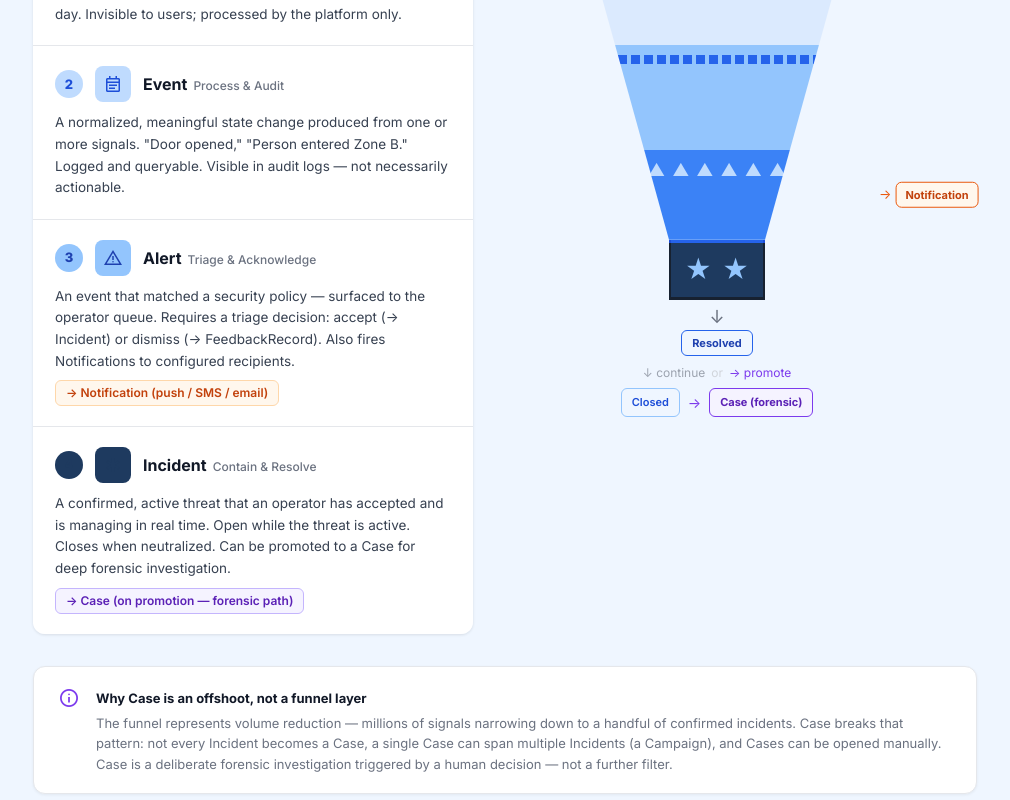
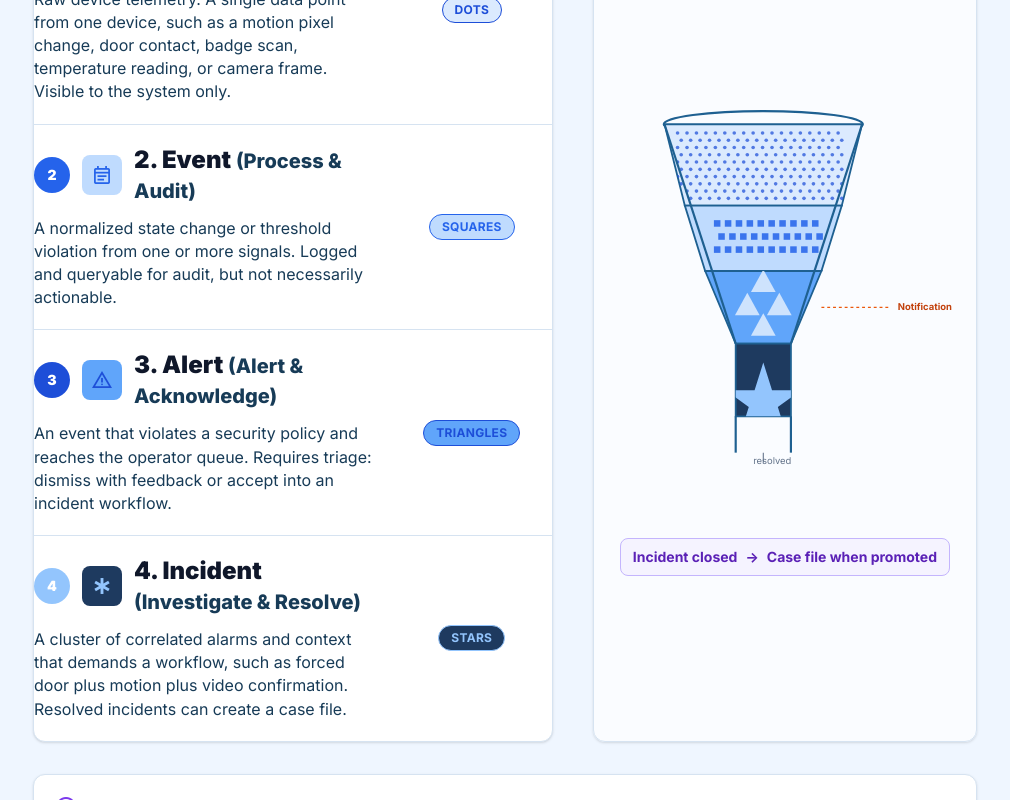
Before and after one commit to bgeorge-een/project-agora-v3, a Next.js app: page / in a window 1280 px wide. Shown: the part 7440-8240 px from the top of the page, without its empty margins (255-1265 px from the left). Built offline with nearby package versions, Linux system fonts and the light colour scheme.

Commit message:
Align signal hierarchy funnel layers

```diff
--- a/components/prd/SignalFunnelDiagram.tsx
+++ b/components/prd/SignalFunnelDiagram.tsx
@@ -1,251 +1,6 @@
 import SectionHeader from '@/components/ui/SectionHeader'
 
-/* ── Particle shapes ──────────────────────────────────────── */
-
-function Dots({ count, color }: { count: number; color: string }) {
-  return (
-    <div style={{ display: 'flex', flexWrap: 'wrap', gap: 3, padding: '10px 12px' }}>
-      {Array.from({ length: count }).map((_, i) => (
-        <div
-          key={i}
-          style={{ width: 5, height: 5, borderRadius: '50%', background: color, flexShrink: 0 }}
-        />
-      ))}
-    </div>
-  )
-}
-
-function Squares({ count, color }: { count: number; color: string }) {
-  return (
-    <div style={{ display: 'flex', flexWrap: 'wrap', gap: 4, padding: '10px 12px' }}>
-      {Array.from({ length: count }).map((_, i) => (
-        <div key={i} style={{ width: 9, height: 9, background: color, flexShrink: 0 }} />
-      ))}
-    </div>
-  )
-}
-
-function Triangles({ count, color }: { count: number; color: string }) {
-  return (
-    <div
-      style={{
-        display: 'flex',
-        flexWrap: 'wrap',
-        gap: 7,
-        padding: '12px 10px',
-        alignItems: 'center',
-        justifyContent: 'center',
-      }}
-    >
-      {Array.from({ length: count }).map((_, i) => (
-        <span key={i} style={{ fontSize: 17, color, lineHeight: 1 }}>
-          ▲
-        </span>
-      ))}
-    </div>
-  )
-}
-
-function Stars({ count, color }: { count: number; color: string }) {
-  return (
-    <div
-      style={{
-        display: 'flex',
-        gap: 10,
-        padding: '14px 8px',
-        alignItems: 'center',
-        justifyContent: 'center',
-      }}
-    >
-      {Array.from({ length: count }).map((_, i) => (
-        <span key={i} style={{ fontSize: 26, color, lineHeight: 1 }}>
-          ★
-        </span>
-      ))}
-    </div>
-  )
-}
-
-/* ── Funnel graphic ───────────────────────────────────────── */
-
-function FunnelGraphic() {
-  const TUBE_W = '32%'
-
-  return (
-    <div style={{ position: 'relative', width: 300, userSelect: 'none' }}>
-      {/* ── Main funnel: Signal + Event + Alert ── */}
-      <div
-        style={{
-          clipPath: 'polygon(4% 0%, 96% 0%, 66% 100%, 34% 100%)',
-          filter: 'drop-shadow(0 3px 10px rgba(37,99,235,0.18))',
-        }}
-      >
-        {/* Signal */}
-        <div style={{ background: '#DBEAFE', height: 130, overflow: 'hidden' }}>
-          <Dots count={52} color="#93C5FD" />
-        </div>
-        {/* Event */}
-        <div style={{ background: '#93C5FD', height: 105, overflow: 'hidden' }}>
-          <Squares count={24} color="#2563EB" />
-        </div>
-        {/* Alert */}
-        <div style={{ background: '#3B82F6', height: 90, overflow: 'hidden' }}>
-          <Triangles count={10} color="#BFDBFE" />
-        </div>
-      </div>
-
-      {/* ── Neck connector ── */}
-      <div
-        style={{
-          width: TUBE_W,
-          margin: '0 auto',
-          height: 3,
-          background: '#2563EB',
-          borderLeft: '2px solid #1D4ED8',
-          borderRight: '2px solid #1D4ED8',
-        }}
-      />
-
-      {/* ── Tube: Incident ── */}
-      <div
-        style={{
-          width: TUBE_W,
-          margin: '0 auto',
-          background: '#1E3A5F',
-          borderLeft: '2px solid #172130',
-          borderRight: '2px solid #172130',
-        }}
-      >
-        <Stars count={2} color="#93C5FD" />
-      </div>
-
-      {/* ── Tube bottom cap ── */}
-      <div
-        style={{
-          width: TUBE_W,
-          margin: '0 auto',
-          height: 3,
-          background: '#172130',
-        }}
-      />
-
-      {/* ── Below: Incident resolved branch ── */}
-      <div
-        style={{
-          width: TUBE_W,
-          margin: '0 auto',
-          display: 'flex',
-          flexDirection: 'column',
-          alignItems: 'center',
-          paddingTop: 8,
-          gap: 4,
-        }}
-      >
-        <span style={{ color: '#6B7280', fontSize: 18, lineHeight: 1 }}>↓</span>
-        <div
-          style={{
-            background: '#EFF6FF',
-            border: '1.5px solid #2563EB',
-            borderRadius: 6,
-            padding: '4px 10px',
-            fontSize: 11,
-            fontWeight: 700,
-            color: '#1E40AF',
-            whiteSpace: 'nowrap',
-          }}
-        >
-          Resolved
-        </div>
-      </div>
-
-      {/* ── Case offshoot ── */}
-      <div
-        style={{
-          display: 'flex',
-          alignItems: 'center',
-          justifyContent: 'center',
-          gap: 6,
-          marginTop: 8,
-        }}
-      >
-        <span style={{ color: '#9CA3AF', fontSize: 12 }}>↓ continue</span>
-        <span style={{ color: '#D1D5DB', fontSize: 12 }}>or</span>
-        <span style={{ color: '#7C3AED', fontSize: 12 }}>→ promote</span>
-      </div>
-      <div
-        style={{
-          display: 'flex',
-          alignItems: 'center',
-          justifyContent: 'center',
-          gap: 8,
-          marginTop: 6,
-        }}
-      >
-        <div
-          style={{
-            background: '#EFF6FF',
-            border: '1.5px solid #93C5FD',
-            borderRadius: 6,
-            padding: '5px 10px',
-            fontSize: 11,
-            fontWeight: 600,
-            color: '#1D4ED8',
-            whiteSpace: 'nowrap',
-          }}
-        >
-          Closed
-        </div>
-        <span style={{ color: '#7C3AED', fontSize: 14 }}>→</span>
-        <div
-          style={{
-            background: '#F5F3FF',
-            border: '1.5px solid #7C3AED',
-            borderRadius: 6,
-            padding: '5px 10px',
-            fontSize: 11,
-            fontWeight: 700,
-            color: '#5B21B6',
-            whiteSpace: 'nowrap',
-          }}
-        >
-          Case (forensic)
-        </div>
-      </div>
-
-      {/* ── Notification offshoot label ── */}
-      {/* Positioned at the right of the Alert layer: top of funnel body = 0, Alert starts at 130+105=235px */}
-      <div
-        style={{
-          position: 'absolute',
-          top: 235 + 45, // midpoint of Alert section (90px tall)
-          right: -12,
-          transform: 'translate(100%, -50%)',
-          display: 'flex',
-          alignItems: 'center',
-          gap: 4,
-        }}
-      >
-        <span style={{ color: '#EA580C', fontSize: 13 }}>→</span>
-        <div
-          style={{
-            background: '#FFF7ED',
-            border: '1.5px solid #EA580C',
-            borderRadius: 6,
-            padding: '4px 9px',
-            fontSize: 11,
-            fontWeight: 700,
-            color: '#C2410C',
-            whiteSpace: 'nowrap',
-          }}
-        >
-          Notification
-        </div>
-      </div>
-    </div>
-  )
-}
-
-/* ── Layer icons ──────────────────────────────────────────── */
+type Shape = 'dots' | 'squares' | 'triangles' | 'stars'
 
 interface Layer {
   num: number
@@ -253,9 +8,12 @@ interface Layer {
   label: string
   sub: string
   description: string
-  accentBg: string
-  accentColor: string
-  sideNote?: { label: string; color: string; bg: string; border: string }
+  shape: Shape
+  shapeCount: number
+  bg: string
+  accent: string
+  funnelPath: string
+  note?: string
 }
 
 const LAYERS: Layer[] = [
@@ -265,9 +23,12 @@ const LAYERS: Layer[] = [
     label: 'Signal',
     sub: 'Ingest & Log',
     description:
-      'Raw device telemetry. One data point from one device — a motion pixel change, door contact, badge scan. Millions per day. Invisible to users; processed by the platform only.',
-    accentBg: '#DBEAFE',
-    accentColor: '#1E40AF',
+      'Raw device telemetry. A single data point from one device, such as a motion pixel change, door contact, badge scan, temperature reading, or camera frame. Visible to the system only.',
+    shape: 'dots',
+    shapeCount: 180,
+    bg: '#DBEAFE',
+    accent: '#1D4ED8',
+    funnelPath: 'M64 0 H336 L308 112 H92 Z',
   },
   {
     num: 2,
@@ -275,194 +36,239 @@ const LAYERS: Layer[] = [
     label: 'Event',
     sub: 'Process & Audit',
     description:
-      'A normalized, meaningful state change produced from one or more signals. "Door opened," "Person entered Zone B." Logged and queryable. Visible in audit logs — not necessarily actionable.',
-    accentBg: '#BFDBFE',
-    accentColor: '#1D4ED8',
+      'A normalized state change or threshold violation from one or more signals. Logged and queryable for audit, but not necessarily actionable.',
+    shape: 'squares',
+    shapeCount: 30,
+    bg: '#BFDBFE',
+    accent: '#2563EB',
+    funnelPath: 'M92 112 H308 L280 202 H120 Z',
   },
   {
     num: 3,
     icon: 'warning',
     label: 'Alert',
-    sub: 'Triage & Acknowledge',
+    sub: 'Alert & Acknowledge',
     description:
-      'An event that matched a security policy — surfaced to the operator queue. Requires a triage decision: accept (→ Incident) or dismiss (→ FeedbackRecord). Also fires Notifications to configured recipients.',
-    accentBg: '#93C5FD',
-    accentColor: '#1E40AF',
-    sideNote: {
-      label: '→ Notification (push / SMS / email)',
-      color: '#C2410C',
-      bg: '#FFF7ED',
-      border: '#FED7AA',
-    },
+      'An event that violates a security policy and reaches the operator queue. Requires triage: dismiss with feedback or accept into an incident workflow.',
+    shape: 'triangles',
+    shapeCount: 4,
+    bg: '#60A5FA',
+    accent: '#1D4ED8',
+    funnelPath: 'M120 202 H280 L238 302 H162 Z',
+    note: 'Notification',
   },
   {
     num: 4,
     icon: 'emergency',
     label: 'Incident',
-    sub: 'Contain & Resolve',
+    sub: 'Investigate & Resolve',
     description:
-      'A confirmed, active threat that an operator has accepted and is managing in real time. Open while the threat is active. Closes when neutralized. Can be promoted to a Case for deep forensic investigation.',
-    accentBg: '#1E3A5F',
-    accentColor: '#BFDBFE',
-    sideNote: {
-      label: '→ Case (on promotion — forensic path)',
-      color: '#5B21B6',
-      bg: '#F5F3FF',
-      border: '#C4B5FD',
-    },
+      'A cluster of correlated alarms and context that demands a workflow, such as forced door plus motion plus video confirmation. Resolved incidents can create a case file.',
+    shape: 'stars',
+    shapeCount: 1,
+    bg: '#1E3A5F',
+    accent: '#93C5FD',
+    funnelPath: 'M162 302 H238 V402 H162 Z',
   },
 ]
 
-/* ── Main export ──────────────────────────────────────────── */
+function LayerShapes({ layer }: { layer: Layer }) {
+  if (layer.shape === 'dots') {
+    return (
+      <g>
+        {Array.from({ length: layer.shapeCount }).map((_, i) => {
+          const row = Math.floor(i / 18)
+          const col = i % 18
+          const x = 82 + col * 13 + ((row % 2) * 5)
+          const y = 12 + row * 10
+          return <circle key={i} cx={x} cy={y} r="2.5" fill={layer.accent} opacity="0.72" />
+        })}
+      </g>
+    )
+  }
+
+  if (layer.shape === 'squares') {
+    return (
+      <g>
+        {Array.from({ length: layer.shapeCount }).map((_, i) => {
+          const row = Math.floor(i / 10)
+          const col = i % 10
+          const x = 132 + col * 15 + ((row % 2) * 6)
+          const y = 132 + row * 18
+          return <rect key={i} x={x} y={y} width="9" height="9" fill={layer.accent} opacity="0.86" />
+        })}
+      </g>
+    )
+  }
+
+  if (layer.shape === 'triangles') {
+    return (
+      <g>
+        {[
+          [178, 248],
+          [222, 248],
+          [200, 216],
+          [200, 276],
+        ].map(([x, y], i) => (
+          <path
+            key={i}
+            d={`M${x} ${y - 16} L${x - 17} ${y + 15} H${x + 17} Z`}
+            fill="#DBEAFE"
+            opacity="0.9"
+          />
+        ))}
+      </g>
+    )
+  }
+
+  return (
+    <g>
+      <path
+        d="M200 328 L212 366 H252 L220 389 L232 428 L200 404 L168 428 L180 389 L148 366 H188 Z"
+        fill={layer.accent}
+      />
+    </g>
+  )
+}
+
+function FunnelBand({ layer }: { layer: Layer }) {
+  return (
+    <g>
+      <path d={layer.funnelPath} fill={layer.bg} stroke="#1E6091" strokeWidth="2.5" />
+      <clipPath id={`clip-${layer.num}`}>
+        <path d={layer.funnelPath} />
+      </clipPath>
+      <g clipPath={`url(#clip-${layer.num})`}>
+        <LayerShapes layer={layer} />
+      </g>
+    </g>
+  )
+}
+
+function FunnelGraphic() {
+  return (
+    <div className="relative">
+      <svg
+        viewBox="0 0 460 470"
+        className="h-[470px] w-full max-w-[520px]"
+        role="img"
+        aria-label="Funnel reducing raw signals into events, alerts, and incidents"
+      >
+        <ellipse cx="200" cy="0" rx="137" ry="18" fill="none" stroke="#1E6091" strokeWidth="3" />
+        {LAYERS.map((layer) => (
+          <FunnelBand key={layer.num} layer={layer} />
+        ))}
+
+        <line x1="64" y1="0" x2="162" y2="302" stroke="#1E6091" strokeWidth="3" />
+        <line x1="336" y1="0" x2="238" y2="302" stroke="#1E6091" strokeWidth="3" />
+        <line x1="162" y1="402" x2="162" y2="452" stroke="#1E6091" strokeWidth="3" />
+        <line x1="238" y1="402" x2="238" y2="452" stroke="#1E6091" strokeWidth="3" />
+
+        <line x1="280" y1="252" x2="374" y2="252" stroke="#EA580C" strokeWidth="1.5" strokeDasharray="4 4" />
+        <text x="385" y="256" fill="#C2410C" fontSize="13" fontWeight="700">
+          Notification
+        </text>
+
+        <line x1="200" y1="452" x2="200" y2="466" stroke="#64748B" strokeWidth="1.5" />
+        <text x="186" y="468" fill="#64748B" fontSize="13">
+          resolved
+        </text>
+      </svg>
+
+      <div className="mt-2 flex justify-center">
+        <div className="inline-flex items-center gap-2 rounded-lg border border-[#C4B5FD] bg-[#F5F3FF] px-3 py-2 text-sm font-bold text-[#5B21B6]">
+          <span>Incident closed</span>
+          <span aria-hidden>→</span>
+          <span>Case file when promoted</span>
+        </div>
+      </div>
+    </div>
+  )
+}
+
+function LayerRow({ layer }: { layer: Layer }) {
+  return (
+    <div className="grid min-h-[112px] grid-cols-[minmax(0,1fr)_160px] items-center gap-5 border-b border-[#D6E3F1] last:border-b-0">
+      <div className="py-5">
+        <div className="flex items-center gap-3">
+          <span
+            className="flex h-9 w-9 shrink-0 items-center justify-center rounded-full text-sm font-black text-white"
+            style={{ backgroundColor: layer.accent }}
+          >
+            {layer.num}
+          </span>
+          <span
+            className="flex h-10 w-10 shrink-0 items-center justify-center rounded-lg"
+            style={{ backgroundColor: layer.bg, color: layer.accent }}
+          >
+            <span className="material-symbols-outlined" style={{ fontSize: 22, lineHeight: 1 }}>
+              {layer.icon}
+            </span>
+          </span>
+          <div className="min-w-0">
+            <h3 className="text-2xl font-black leading-tight text-[#0F172A]">
+              {layer.num}. {layer.label}{' '}
+              <span className="text-xl font-extrabold text-[#173B57]">({layer.sub})</span>
+            </h3>
+          </div>
+        </div>
+        <p className="mt-3 max-w-2xl text-base leading-[1.45] text-[#173B57]">
+          {layer.description}
+        </p>
+      </div>
+
+      <div className="hidden items-center justify-center lg:flex">
+        <span
+          className="rounded-full border px-3 py-1 text-xs font-bold uppercase tracking-wide"
+          style={{ borderColor: layer.accent, color: layer.accent, backgroundColor: layer.bg }}
+        >
+          {layer.shape}
+        </span>
+      </div>
+    </div>
+  )
+}
 
 export default function SignalFunnelDiagram() {
   return (
-    <section className="px-12 py-20" style={{ background: '#EFF6FF' }}>
+    <section className="bg-[#EFF6FF] px-12 py-20">
       <div className="mx-auto max-w-6xl">
         <SectionHeader
           label="Signal hierarchy"
           title="From Raw Signal to Actionable Incident"
-          subtitle="Every alert an operator sees has passed through four layers of reduction. Case branches off after Incident — it is investigation, not further narrowing."
+          subtitle="Each definition maps directly to the same layer in the funnel: dots become events, events become alerts, and only accepted/correlated alerts become incidents."
         />
 
-        <div className="mt-12 grid grid-cols-1 items-start gap-16 lg:grid-cols-2">
-          {/* ── Left: definitions ── */}
-          <div
-            style={{
-              display: 'flex',
-              flexDirection: 'column',
-              gap: 0,
-              borderRadius: 12,
-              overflow: 'hidden',
-              boxShadow: '0 1px 3px rgba(0,0,0,0.1)',
-            }}
-          >
-            {LAYERS.map((layer, i) => (
-              <div
-                key={layer.label}
-                style={{
-                  background: 'white',
-                  borderBottom: i < LAYERS.length - 1 ? '1px solid #E5E7EB' : 'none',
-                  padding: '20px 22px',
-                }}
-              >
-                <div style={{ display: 'flex', alignItems: 'center', gap: 12 }}>
-                  {/* Number badge */}
-                  <div
-                    style={{
-                      width: 28,
-                      height: 28,
-                      borderRadius: '50%',
-                      background: layer.accentBg,
-                      color: layer.accentColor === '#BFDBFE' ? '#1E3A5F' : layer.accentColor,
-                      display: 'flex',
-                      alignItems: 'center',
-                      justifyContent: 'center',
-                      fontSize: 13,
-                      fontWeight: 800,
-                      flexShrink: 0,
-                    }}
-                  >
-                    {layer.num}
-                  </div>
-                  {/* Icon */}
-                  <div
-                    style={{
-                      width: 36,
-                      height: 36,
-                      borderRadius: 8,
-                      background: layer.accentBg,
-                      display: 'flex',
-                      alignItems: 'center',
-                      justifyContent: 'center',
-                      flexShrink: 0,
-                    }}
-                  >
-                    <span
-                      className="material-symbols-outlined"
-                      style={{
-                        fontSize: 20,
-                        color: layer.accentColor === '#BFDBFE' ? '#1E3A5F' : layer.accentColor,
-                      }}
-                    >
-                      {layer.icon}
-                    </span>
-                  </div>
-                  <div>
-                    <div style={{ display: 'flex', alignItems: 'baseline', gap: 6 }}>
-                      <span style={{ fontSize: 16, fontWeight: 700, color: '#111827' }}>
-                        {layer.label}
-                      </span>
-                      <span style={{ fontSize: 12, color: '#6B7280', fontWeight: 500 }}>
-                        {layer.sub}
-                      </span>
-                    </div>
-                  </div>
-                </div>
-
-                <p style={{ fontSize: 13.5, color: '#374151', lineHeight: 1.6, marginTop: 10 }}>
-                  {layer.description}
-                </p>
-
-                {layer.sideNote && (
-                  <div
-                    style={{
-                      marginTop: 8,
-                      display: 'inline-flex',
-                      alignItems: 'center',
-                      gap: 4,
-                      background: layer.sideNote.bg,
-                      border: `1px solid ${layer.sideNote.border}`,
-                      borderRadius: 6,
-                      padding: '3px 10px',
-                      fontSize: 12,
-                      fontWeight: 600,
-                      color: layer.sideNote.color,
-                    }}
-                  >
-                    {layer.sideNote.label}
-                  </div>
-                )}
-              </div>
+        <div className="mt-12 grid grid-cols-1 gap-10 lg:grid-cols-[minmax(0,1.15fr)_minmax(380px,0.85fr)]">
+          <div className="overflow-hidden rounded-xl border border-[#D6E3F1] bg-white shadow-sm">
+            {LAYERS.map((layer) => (
+              <LayerRow key={layer.num} layer={layer} />
             ))}
           </div>
 
-          {/* ── Right: funnel ── */}
-          <div style={{ display: 'flex', justifyContent: 'center', paddingTop: 20, paddingRight: 80 }}>
+          <div className="flex items-center justify-center rounded-xl border border-[#D6E3F1] bg-white/70 p-6 shadow-sm">
             <FunnelGraphic />
           </div>
         </div>
 
-        {/* ── Case callout ── */}
-        <div
-          style={{
-            marginTop: 32,
-            background: 'white',
-            border: '1px solid #E5E7EB',
-            borderRadius: 12,
-            padding: '18px 24px',
-            display: 'flex',
-            gap: 16,
-            alignItems: 'flex-start',
-            boxShadow: '0 1px 3px rgba(0,0,0,0.06)',
-          }}
-        >
+        <div className="mt-8 rounded-xl border border-[#D6E3F1] bg-white p-5 shadow-sm">
+          <div className="flex gap-3">
             <span
-            className="material-symbols-outlined"
-            style={{ fontSize: 22, color: '#7C3AED', flexShrink: 0, marginTop: 2 }}
+              className="material-symbols-outlined shrink-0 text-[#7C3AED]"
+              style={{ fontSize: 24, lineHeight: 1 }}
             >
               info
             </span>
             <div>
-            <span style={{ fontSize: 13, fontWeight: 700, color: '#111827' }}>
+              <h3 className="text-base font-bold text-[#0F172A]">
                 Why Case is an offshoot, not a funnel layer
-            </span>
-            <p style={{ fontSize: 13, color: '#6B7280', lineHeight: 1.6, marginTop: 4 }}>
-              The funnel represents volume reduction — millions of signals narrowing down to a handful of
-              confirmed incidents. Case breaks that pattern: not every Incident becomes a Case, a single
-              Case can span multiple Incidents (a Campaign), and Cases can be opened manually. Case is a
-              deliberate forensic investigation triggered by a human decision — not a further filter.
+              </h3>
+              <p className="mt-1 text-sm leading-relaxed text-[#475569]">
+                The funnel represents volume reduction. Case breaks that pattern: not every Incident becomes a
+                Case, one Case can span multiple Incidents or a Campaign, and Cases can be opened manually.
+                Case is a deliberate forensic investigation triggered after or alongside incident resolution.
               </p>
+            </div>
           </div>
         </div>
       </div>
```
Lines whose indentation alone changed are shown as unchanged.
